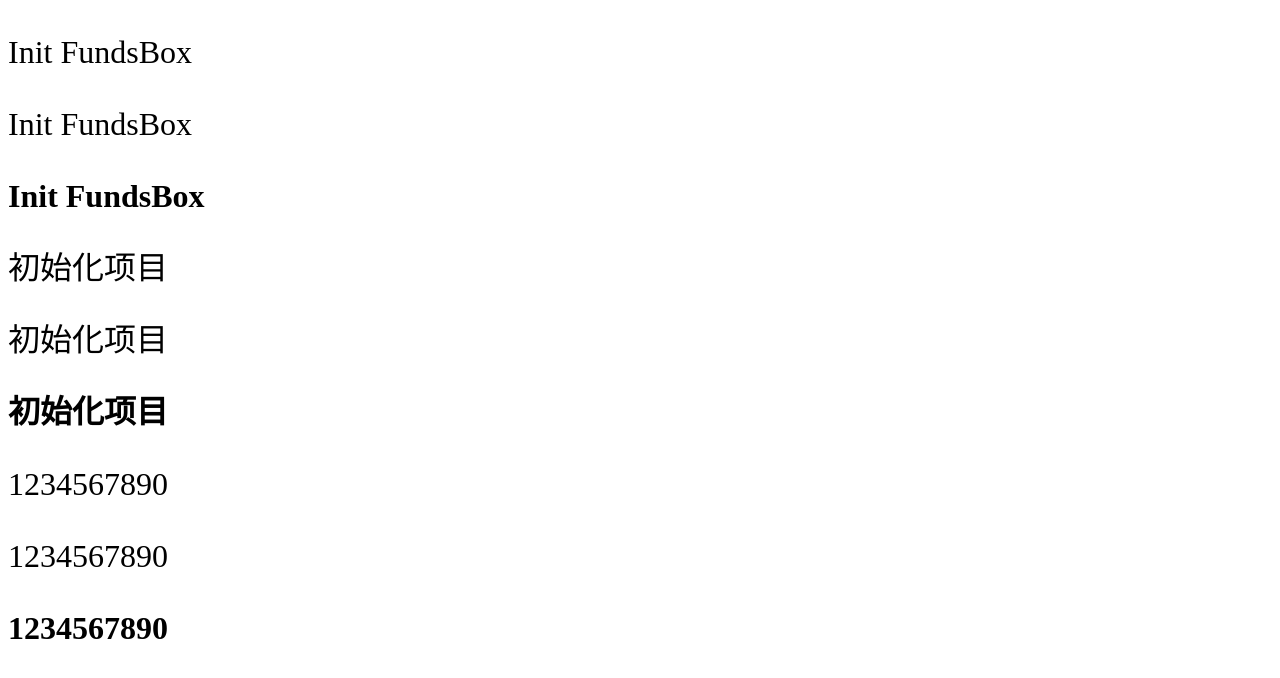
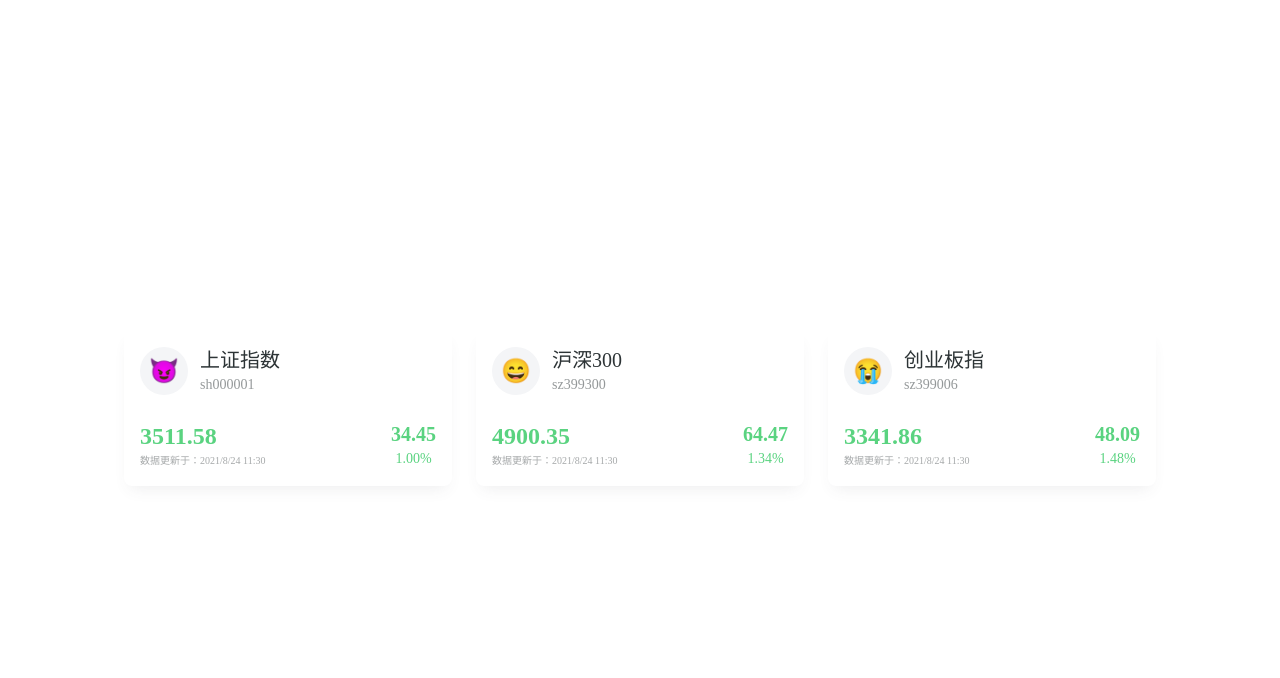
Before and after one commit to jyuloeng/fundsbox, a React (Create React App) app: page / in a window 1280 px wide. Shown: the top 678 px of the page. Built offline with nearby package versions, Linux system fonts and the light colour scheme; the HTML template or start-up script is replaced by a standard one.

Commit message:
feat: Icon 组件 & IndexCard 组件 & Space 组件的开发 & iconfont.css 的引入

```diff
--- a/src/App.tsx
+++ b/src/App.tsx
@@ -1,39 +1,91 @@
-import React from "react";
+import { useState, useEffect } from "react";
 import styled from "@emotion/styled/macro";
+import Space from "./components/Space";
+import IndexCard from "./components/IndexCard";
+
+import { GetComponentProps } from "./utils";
+
+const indexList: GetComponentProps<typeof IndexCard>[] = [
+  {
+    logo: "😈",
+    title: "上证指数",
+    code: "sh000001",
+    currentIndex: 3511.97,
+    indexChange: 34.84,
+    percentChange: 1.0,
+    lastUpdatedTime: Date.now(),
+  },
+  {
+    logo: "😄",
+    title: "沪深300",
+    code: "sz399300",
+    currentIndex: 4900.71,
+    indexChange: 64.83,
+    percentChange: 1.34,
+    lastUpdatedTime: Date.now(),
+  },
+  {
+    type: "fell",
+    logo: "😭",
+    title: "创业板指",
+    code: "sz399006",
+    currentIndex: 3342.38,
+    indexChange: 48.61,
+    percentChange: 1.48,
+    lastUpdatedTime: Date.now(),
+  },
+];
+
+const getRandomNumber = () => {
+  return Math.random() * 2 - 1;
+};
 
 function App() {
+  const [list, setList] = useState(indexList);
+
+  useEffect(() => {
+    const timer = setInterval(() => {
+      const newList = list.map((item) => {
+        const newItem = { ...item };
+        const randomNumber = getRandomNumber();
+        const oldIndex = item.currentIndex;
+        const newIndex = item.currentIndex + randomNumber;
+
+        if (oldIndex > newIndex) {
+          newItem.type = "fell";
+        } else {
+          newItem.type = "rise";
+        }
+
+        newItem.currentIndex = newIndex;
+        newItem.indexChange += randomNumber;
+
+        return newItem;
+      });
+      setList(newList);
+    }, 5000);
+
+    return () => {
+      clearInterval(timer);
+    };
+  }, []);
+
   return (
     <Container>
-      <Regular>Init FundsBox</Regular>
-      <Medium>Init FundsBox</Medium>
-      <Bold>Init FundsBox</Bold>
-
-      <Regular>初始化项目</Regular>
-      <Medium>初始化项目</Medium>
-      <Bold>初始化项目</Bold>
-
-      <Regular>1234567890</Regular>
-      <Medium>1234567890</Medium>
-      <Bold>1234567890</Bold>
+      <Space gap={24}>
+        {list.map((prop) => (
+          <IndexCard key={prop.code} {...prop} />
+        ))}
+      </Space>
     </Container>
   );
 }
 
 export default App;
 
-const Bold = styled.p`
-  font-weight: 700;
+const Container = styled.div`
+  display: flex;
+  justify-content: center;
+  align-items: center;
+  min-height: 100vh;
 `;
-
-const Medium = styled.p`
-  font-weight: 500;
-`;
-
-const Regular = styled.p`
-  font-weight: 400;
-`;
-
-const Container = styled.div`
-  font-size: 32px;
-  line-height: 40px;
-`;
--- /dev/null
+++ b/src/components/Icon/index.tsx
@@ -0,0 +1,28 @@
+import React from "react";
+import styled from "@emotion/styled/macro";
+import { IconName, getIconUnicodeByName } from "./lib";
+
+type Props = {
+  name: IconName;
+  size?: number;
+};
+
+const Icon: React.FC<Props> = ({ name, size = 16 }) => {
+  return (
+    <Container
+      size={size}
+      dangerouslySetInnerHTML={{ __html: getIconUnicodeByName(name) }}
+    ></Container>
+  );
+};
+
+export default Icon;
+
+const Container = styled.i<Partial<Props>>`
+  font-family: "iconfont" !important;
+  font-size: ${(props) => `${props.size}px`};
+  font-style: normal;
+  -webkit-font-smoothing: antialiased;
+  -webkit-text-stroke-width: 0.2px;
+  -moz-osx-font-smoothing: grayscale;
+`;
--- /dev/null
+++ b/src/components/Icon/lib.ts
@@ -0,0 +1,37 @@
+export type IconName =
+  | "search"
+  | "more"
+  | "move"
+  | "mail"
+  | "briefcase"
+  | "round-arrow"
+  | "contact-card"
+  | "uploadfile"
+  | "star"
+  | "eye"
+  | "location"
+  | "uploadfile-success"
+  | "graduate";
+
+const iconUnicode: { [key in IconName]: string } = {
+  search: "&#xe601;",
+  more: "&#xe602;",
+  move: "&#xe603;",
+  mail: "&#xe604;",
+  briefcase: "&#xe605;",
+  "round-arrow": "&#xe606;",
+  "contact-card": "&#xe607;",
+  uploadfile: "&#xe608;",
+  star: "&#xe609;",
+  eye: "&#xe60a;",
+  location: "&#xe60b;",
+  "uploadfile-success": "&#xe60c;",
+  graduate: "&#xe60d;",
+};
+
+export const getIconUnicodeByName = (name: IconName) => {
+  if (!iconUnicode[name]) {
+    throw new Error("😈 请输入正确的图标名哦亲");
+  }
+  return iconUnicode[name];
+};
--- /dev/null
+++ b/src/components/IndexCard/index.tsx
@@ -0,0 +1,139 @@
+import React from "react";
+import styled from "@emotion/styled/macro";
+import Space from "../Space";
+import Icon from "../Icon";
+
+type Props = {
+  type?: "rise" | "fell";
+  logo: string;
+  title: string;
+  code: string;
+  currentIndex: number;
+  indexChange: number;
+  percentChange: number;
+  lastUpdatedTime: number;
+};
+
+const IndexCard: React.FC<Props> = ({
+  type = "rise",
+  logo,
+  title,
+  code,
+  currentIndex,
+  indexChange,
+  percentChange,
+  lastUpdatedTime,
+}) => {
+  return (
+    <Container direction="column" gap={24}>
+      <Header align="center" gap="large">
+        <Logo>{logo}</Logo>
+
+        <Space direction="column">
+          <Title>{title}</Title>
+          <Code>{code}</Code>
+        </Space>
+      </Header>
+
+      <Footer justify="space-between">
+        <Space direction="column">
+          <CurrentIndex type={type}>{currentIndex.toFixed(2)}</CurrentIndex>
+          <LastUpdatedTime>数据更新于：2021/8/24 11:30</LastUpdatedTime>
+        </Space>
+
+        <Change align="center" gap="small" type={type}>
+          <IconChange type={type}>
+            <Icon name="round-arrow" />
+          </IconChange>
+          <Space direction="column" align="center">
+            <IndexChange>{indexChange.toFixed(2)}</IndexChange>
+            <PercentChange>{percentChange.toFixed(2)}%</PercentChange>
+          </Space>
+        </Change>
+      </Footer>
+    </Container>
+  );
+};
+
+export default IndexCard;
+
+const PercentChange = styled.span`
+  font-size: 14px;
+  line-height: 22px;
+  font-weight: 500;
+  transition: all 0.3s;
+`;
+
+const IndexChange = styled.span`
+  font-size: 20px;
+  line-height: 28px;
+  font-weight: 600;
+  transition: all 0.3s;
+`;
+
+const IconChange = styled.div<Partial<Props>>`
+  transition: all 0.3s;
+  transform: ${(props) => props.type === "fell" && "rotate(180deg)"};
+`;
+
+const Change = styled(Space)<Partial<Props>>`
+  color: ${(props) => (props.type === "rise" ? "#ff6f6f" : "#5AD380")};
+`;
+
+const LastUpdatedTime = styled.span`
+  font-size: 10px;
+  line-height: 18px;
+  color: rgba(77, 83, 85, 0.5);
+`;
+
+const CurrentIndex = styled.span<Partial<Props>>`
+  font-size: 24px;
+  font-weight: 700;
+  line-height: 32px;
+  color: ${(props) => (props.type === "rise" ? "#ff6f6f" : "#5AD380")};
+  transition: all 0.3s;
+`;
+
+const Code = styled.span`
+  font-size: 14px;
+  line-height: 22px;
+  color: rgba(77, 83, 85, 0.6);
+`;
+
+const Title = styled.span`
+  font-size: 20px;
+  font-weight: 500;
+  line-height: 28px;
+  color: #2d3436;
+`;
+
+const Logo = styled.div`
+  width: 48px;
+  height: 48px;
+  font-size: 24px;
+  line-height: 48px;
+  text-align: center;
+  background-color: #f4f5f7;
+  border-radius: 50%;
+`;
+
+const Footer = styled(Space)`
+  width: 100%;
+`;
+
+const Header = styled(Space)`
+  width: 100%;
+`;
+
+const Container = styled(Space)`
+  width: 296px;
+  padding: 16px;
+  box-shadow: 0px 8px 16px -6px rgba(77, 83, 85, 0.1);
+  border-radius: 8px;
+  cursor: pointer;
+  transition: all 0.3s;
+
+  &:hover {
+    transform: translateY(-8px);
+  }
+`;
--- /dev/null
+++ b/src/components/Space/index.tsx
@@ -0,0 +1,37 @@
+import React from "react";
+import styled from "@emotion/styled/macro";
+
+type Props = React.HTMLAttributes<HTMLDivElement> & {
+  style?: React.CSSProperties;
+  direction?: "row" | "row-reverse" | "column" | "column-reverse";
+  justify?:
+    | "flex-start"
+    | "flex-end"
+    | "center"
+    | "space-between"
+    | "space-around";
+  align?: "flex-start" | "flex-end" | "center" | "baseline" | "stretch";
+  gap?: "none" | "small" | "middle" | "large" | number;
+};
+
+const spaceGap = {
+  none: 0,
+  small: 4,
+  middle: 8,
+  large: 12,
+};
+
+const Space: React.FC<Props> = ({ children, ...props }) => {
+  return <Container {...props}>{children}</Container>;
+};
+
+export default Space;
+
+const Container = styled.div<Props>`
+  display: inline-flex;
+  flex-direction: ${(props) => props.direction};
+  justify-content: ${(props) => (props.justify ? props.justify : "normal")};
+  align-items: ${(props) => (props.align ? props.align : "normal")};
+  gap: ${(props) =>
+    `${typeof props.gap === "string" ? spaceGap[props.gap] : props.gap}px`};
+`;
--- /dev/null
+++ b/src/styles/css/iconfont.css
@@ -0,0 +1,9 @@
+@font-face {
+  font-family: "iconfont"; /* Project id 2768843 */
+  src: url("//at.alicdn.com/t/font_2768843_49tk7frbt3r.woff2?t=1629885633780")
+      format("woff2"),
+    url("//at.alicdn.com/t/font_2768843_49tk7frbt3r.woff?t=1629885633780")
+      format("woff"),
+    url("//at.alicdn.com/t/font_2768843_49tk7frbt3r.ttf?t=1629885633780")
+      format("truetype");
+}
--- a/src/styles/css/index.css
+++ b/src/styles/css/index.css
@@ -1,4 +1,5 @@
 @import url("./ress.css");
+@import url("./iconfont.css");
 
 :root {
   font-family: "Noto Sans", "Noto Sans SC", system-ui, -apple-system,
@@ -8,3 +9,9 @@
   -webkit-font-smoothing: antialiased;
   -moz-osx-font-smoothing: grayscale;
 }
+
+:root,
+body,
+#root {
+  min-height: 100vh;
+}
--- /dev/null
+++ b/src/utils/index.ts
@@ -0,0 +1,7 @@
+import React from "react";
+
+export type GetComponentProps<T> = T extends
+  | React.ComponentType<infer P>
+  | React.Component<infer P>
+  ? P
+  : never;
```
